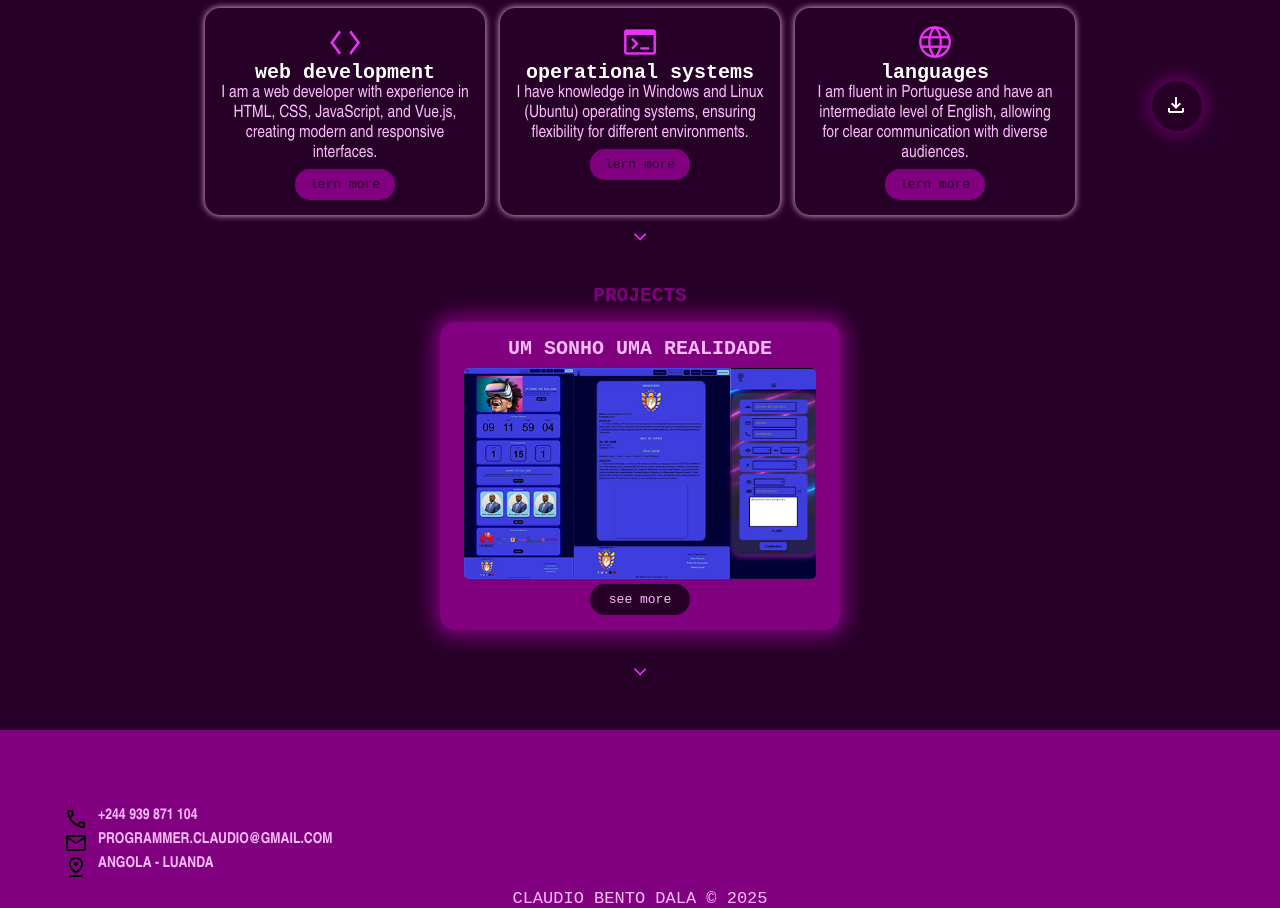
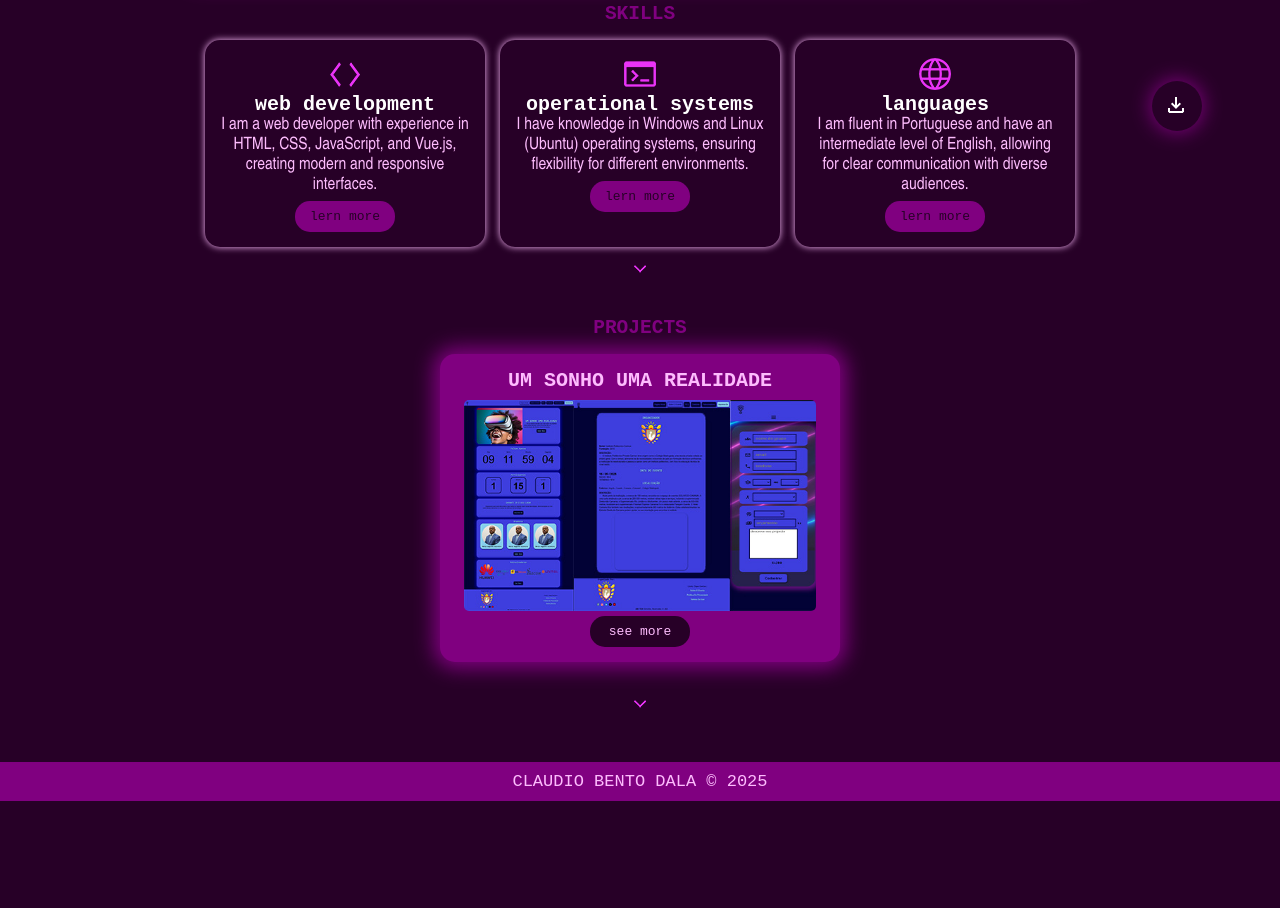
Before and after one commit to claudiobentodala/PORTFOLIO, a plain HTML site: page index.html in a window 1280 px wide. Shown: the part 639-1547 px from the top of the page. After the commit the page ends 1440 px from the top, so only its background shows below. Drawn offline with Linux system fonts and the light colour scheme; files whose address does not match are found by name.

Commit message:
DELETED THE FOOTER

```diff
--- a/index.html
+++ b/index.html
@@ -43,6 +43,7 @@
                 </a>
             </section>
         </section>
+        <hr>
         <section id="about">
             <h2>about me</h2>
             <section>
@@ -111,23 +112,6 @@
     </main>
     <a  href="file/portfolio.pdf" download="file/portfolio.pdf" target="_blank" id="download"><img src="image//icon/download.png"></a>
     <footer>
-        <section id="contact">
-        <h2>contact me</h2>
-            <article>
-                <div>
-                    <img src="image/icon/call.png">
-                    <p>+244 939 871 104</p>
-                </div>
-                <div>
-                    <img src="image/icon/mail.png">
-                    <p translate="no">programmer.claudio@gmail.com</p>
-                </div>
-                <div>
-                    <img src="image/icon/locate.png">
-                    <p>angola - luanda</p>
-                </div>
-            </article>
-        </section>
         <p>claudio bento dala &copy; 2025</p>
     </footer>
     <script src="scripts/hide.js"></script>
--- a/styles/home.css
+++ b/styles/home.css
@@ -58,6 +58,11 @@ main > section#introducion > section >  a{
 }
 main > section#introducion  a > p{
     display: inline;
+}
+/*LINE*/
+main > hr{
+    margin: 15px 0;
+    animation: ligth .8s infinite;
 }
 
 /*ABOUT ME, SKILLS, PROJECTS AND CONTACT*/
--- a/styles/style.css
+++ b/styles/style.css
@@ -161,7 +161,7 @@ a#download > img{
 }
 /*FOOTER*/
 footer{
-    padding-top: 15px;
+    padding: 10px;
     margin-top: 35px;
     font-family: var(--font_main);
     text-align: center;
@@ -169,26 +169,6 @@ footer{
     color: var(--color_ligth);
     background-color: var(--color_main);
 }
-/* FOOTER CONTACT*/
-footer > section#contact{
-    text-align: justify;
-    margin-bottom: 10px;
-}
-footer > section#contact > article{
-    width: 90%;
-    margin: auto;
-}
-footer > section#contact > article > div{
-    display: flex;
-    flex-flow: row wrap;
-    column-gap: 10px;
-}
-footer > section#contact > article > div > p{
-    color: var(--color_ligth);
-    font-size: 15px;
-    font-weight: bold;
-    font-family: var(--font_second);
-}
 footer > p{
     font-size: 17px;
 }
```
Also changed, not shown: pages/projects/webtech.html (+1 -17 lines), pages/skills/language.html (+0 -16 lines), pages/skills/os.html (+0 -16 lines), pages/skills/webdevelopment.html (+0 -16 lines).
